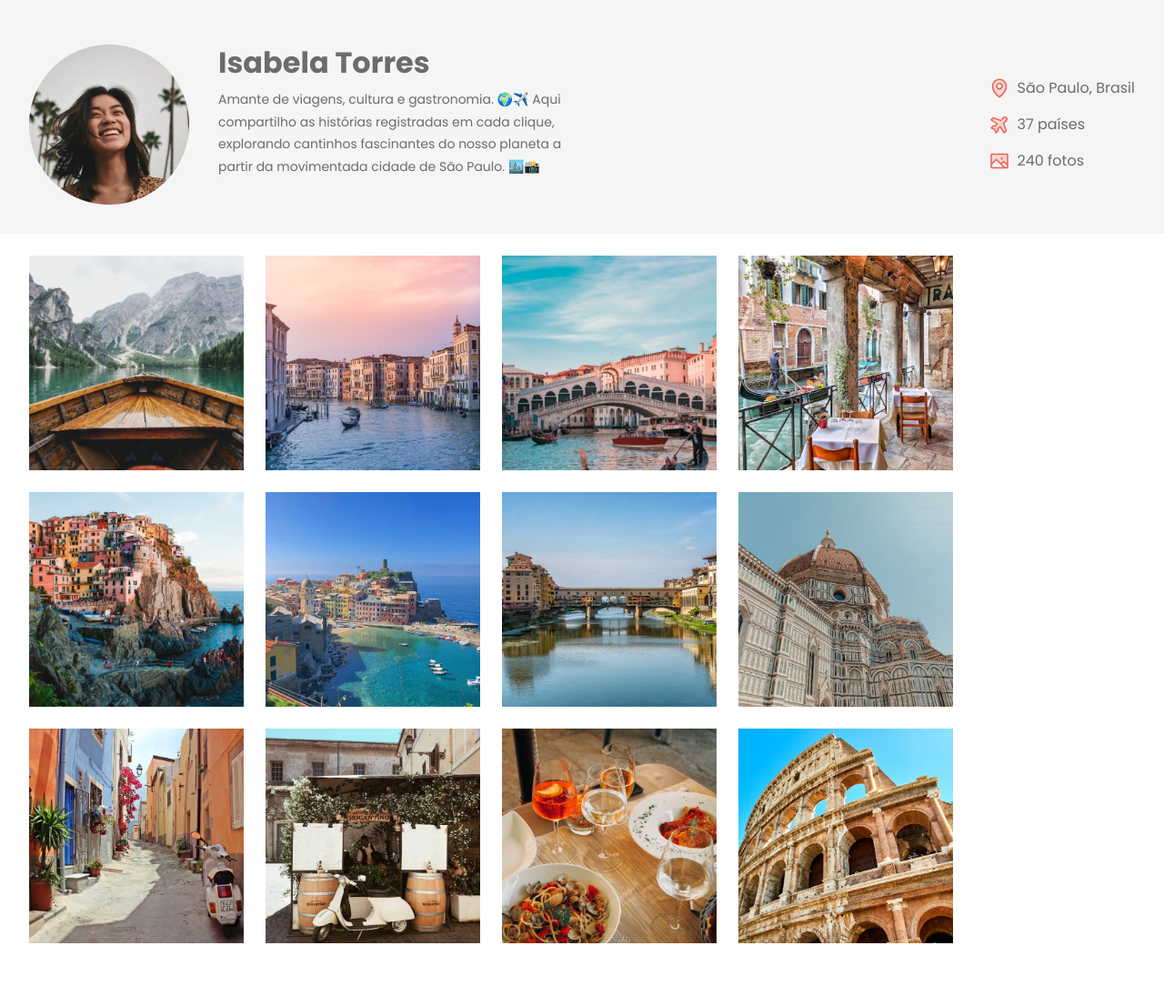
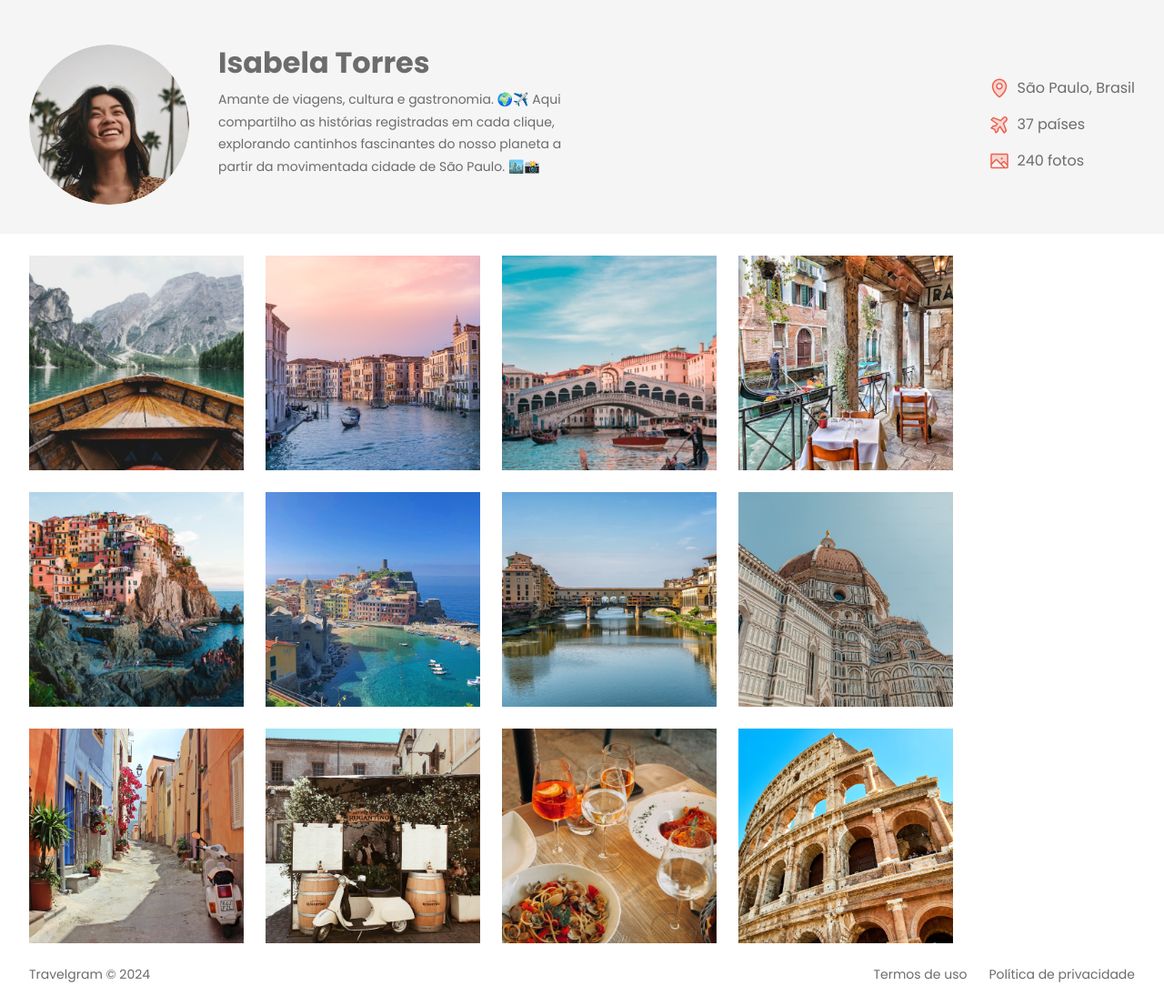
Before and after one commit to SantiaGhou/TravelGram-idea-Page, a plain HTML site: page index.html in a window 1280 px wide. Shown: the part 86-1192 px from the top of the page at 91% size. Before the commit the page ends 1147 px from the top, so only its background shows below. Drawn offline with Linux system fonts and the light colour scheme; a web font is replaced by a local one.

Commit message:
Footer and img

```diff
--- a/index.html
+++ b/index.html
@@ -68,5 +68,10 @@
     <img src="assets/images/Image 11.png" alt="">
     <img src="assets/images/Image 12.png" alt="">
 </main>
+<footer class="container">
+<span>Travelgram © 2024</span>
+<span>Termos de uso</span>
+<span>Política de privacidade</span>
+</footer>
 </body>
 </html>
--- /dev/null
+++ b/styles/footer.css
@@ -0,0 +1,14 @@
+footer{
+    display: flex;
+    padding: block 24px;
+    margin-bottom: 24px;
+    gap: 24px;
+    font: 14px/150% var(--font-family);
+}
+
+footer span:nth-child(1){
+    margin-right: auto;
+}
+footer span:hover{
+    color: var(--brand-color);
+}
--- a/styles/header.css
+++ b/styles/header.css
@@ -22,6 +22,12 @@ margin-bottom: 8px;
 #Profile p{
 font:var(--text-md);
 }
+#Profile img{
+    width: 176px;
+    height: 176px;
+    object-fit: cover;
+    border-radius: 50%;
+}
 #info{
     display: flex;
     gap: 16px;
--- a/styles/index.css
+++ b/styles/index.css
@@ -2,3 +2,4 @@
 @import url(nav.css);
 @import url(header.css);
 @import url(main.css);
+@import url(footer.css);
```
